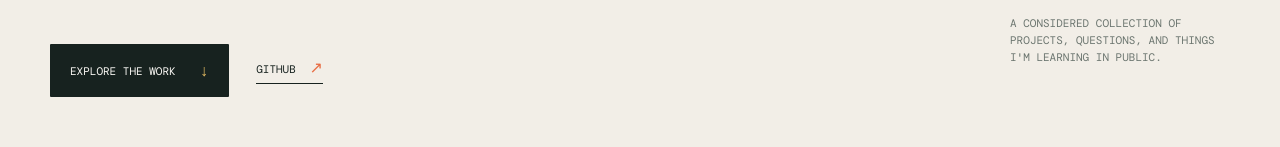
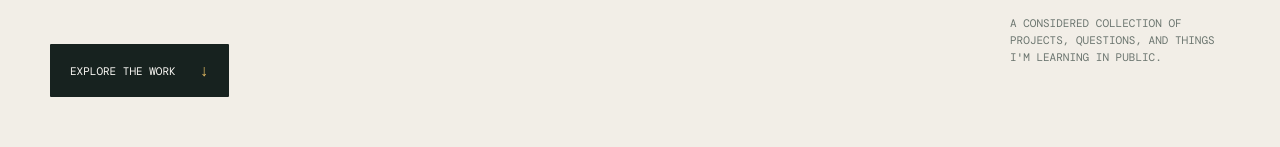
Before and after one commit to andygibsondev/Portfolio, a Next.js app: page / in a window 1280 px wide. Shown: the part 631-778 px from the top of the page. Built offline with nearby package versions, Linux system fonts and the light colour scheme; a web font is replaced by a local one.

Commit message:
feat: add icon.svg and remove GitHub link from homepage

```diff
--- a/app/page.tsx
+++ b/app/page.tsx
@@ -41,7 +41,6 @@ export default function Home() {
           <p className="hero-intro">I&apos;m Andrew, a senior software developer helping teams design, modernise, and ship dependable digital products. I care about clear systems, thoughtful teams, and the next interesting idea.</p>
           <div className="hero-actions">
             <a className="button button-dark" href="#work">Explore the work <span>↓</span></a>
-            <a className="text-link" href="https://github.com" target="_blank" rel="noreferrer">GitHub <span>↗</span></a>
           </div>
         </div>
         <div className="hero-aside">
```
Also changed, not shown: app/icon.svg (added).
